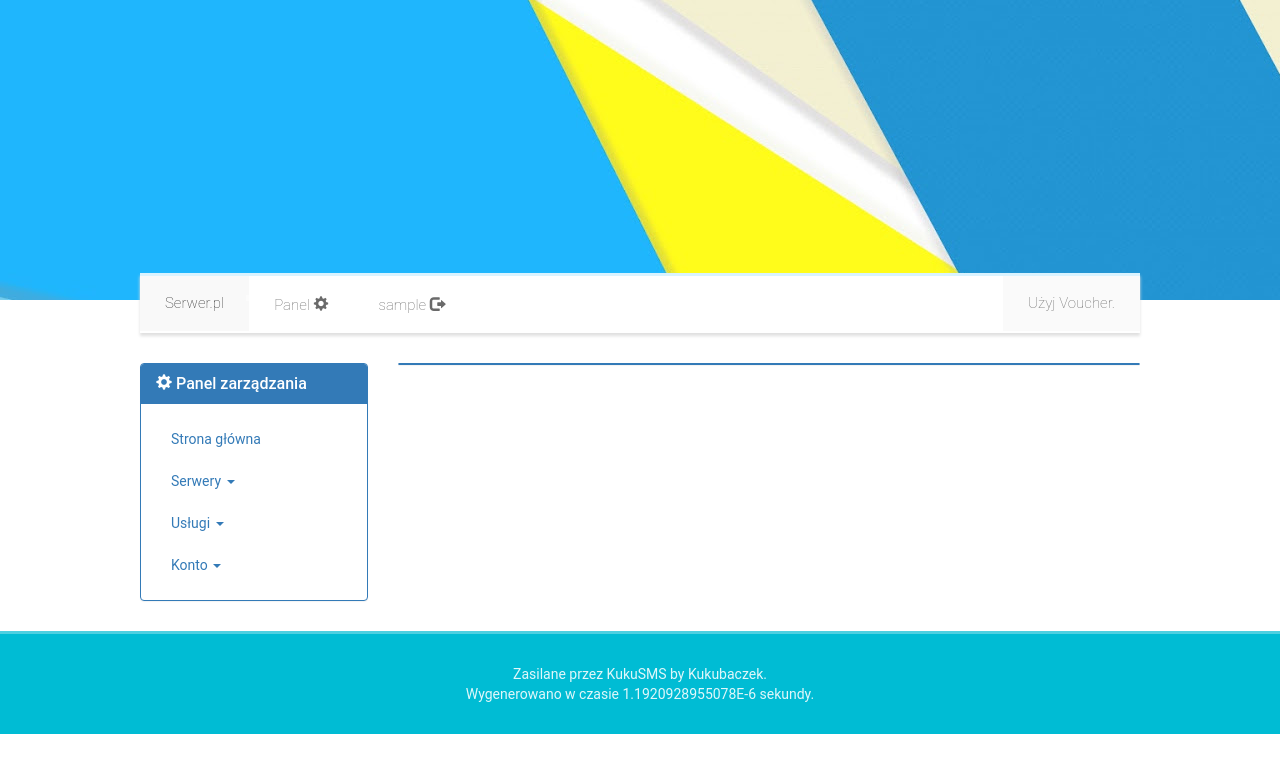
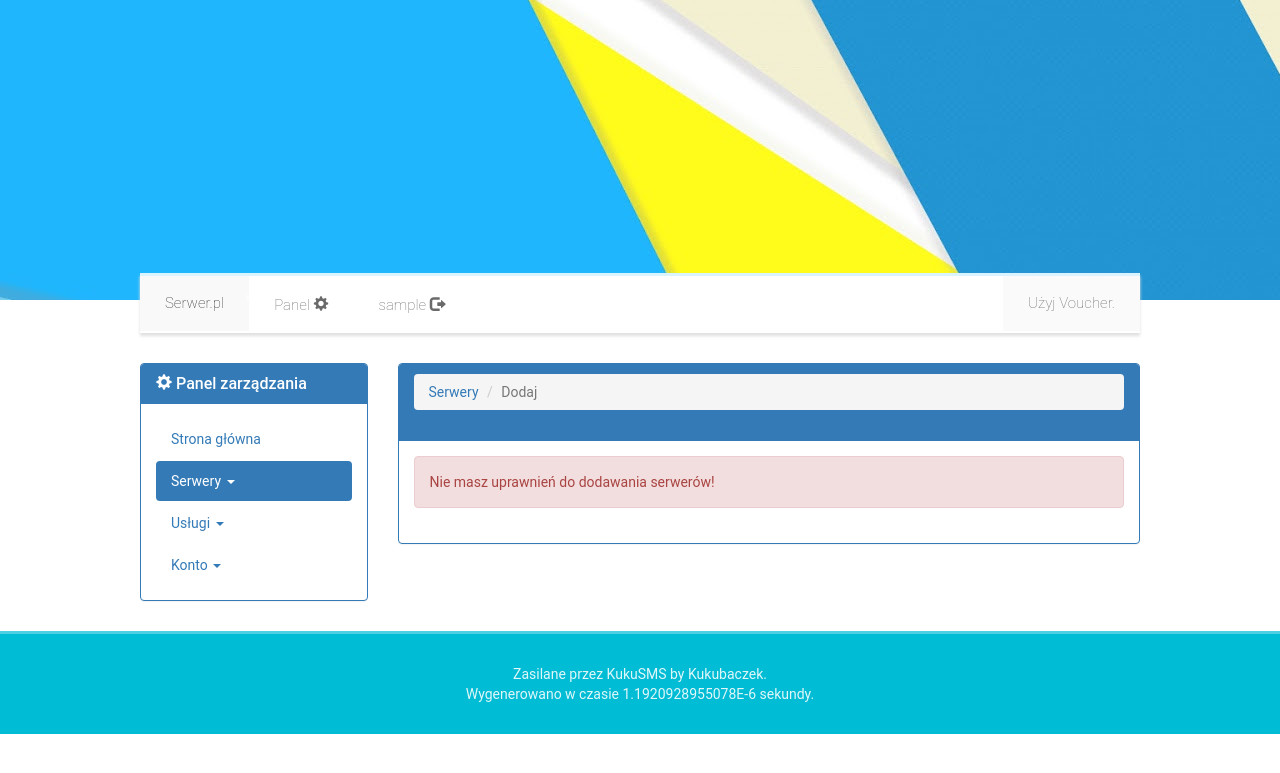
Before and after one commit to kukubaczek/KukuShop, a PHP site: page /KukuShop/panel/index.php?page=serverAdd in a window 1280 px wide. Shown: the top 773 px of the page. Run offline with PHP 8.4, Linux system fonts and the light colour scheme; the visitor is signed in with stand-in values (Sample User, id 1); data that the repository does not hold is empty; some libraries are stand-ins or nearby versions.

Commit message:
System permisji
Dodano wstępne sprawdzanie czy zalogowany użytkownik ma daną permisję.
Dodano panel dodawania serwerów (jeszcze nie dodaje do bazy danych)

```diff
--- /dev/null
+++ b/www/panel/func/hasPerm.php
@@ -0,0 +1,24 @@
+<?php
+	function hasPermission($perms){
+
+  		include ('../config/mysql.php');
+
+		$sql = sprintf("SELECT permissions FROM users WHERE nick='%s' LIMIT 1",
+			@mysql_real_escape_string($_SESSION['nickname']));
+
+		$result = $conn->query($sql);
+
+		if ($result->num_rows > 0) {
+			while($row = $result->fetch_assoc()) {
+				if($row['permissions'] == "all") return true;
+				if(strpos($row['permissions'], $perms)){
+					return true;
+				}else{
+					return false;
+				}
+			}
+		}else{
+			return false;
+		}
+	}
+?>
--- a/www/panel/index.php
+++ b/www/panel/index.php
@@ -23,10 +23,17 @@
 								}
 
 						        echo('"><a href="index.php">Strona główna</a></li>
-						        <li class="dropdown">
+						        <li class="dropdown');
+
+						        if($_GET['page'] == "serverAdd"){
+							        echo(' active');
+							    }
+
+						        echo('">
 						          <a class="dropdown-toggle" data-toggle="dropdown" href="#">Serwery <span class="caret"></span></a>
 						          <ul class="dropdown-menu">
-						            <li><a href="#">Dodaj</a></li>
+						            <li><a href="#">Lista</a></li>
+						            <li><a href="?page=serverAdd">Dodaj</a></li>
 						            <li><a href="#">Edytuj</a></li>
 						          </ul>
 						        </li>
@@ -48,7 +55,7 @@
 						        echo('">
 						          <a class="dropdown-toggle" data-toggle="dropdown" href="#">Konto <span class="caret"></span></a>
 						          <ul class="dropdown-menu">
-						            <li><a href="index.php?page=changepass">Zmień hasło</a></li>
+						            <li><a href="?page=changepass">Zmień hasło</a></li>
 						            <li><a href="logout.php">Wyloguj</a></li>
 						          </ul>
 						        </li>
@@ -68,7 +75,7 @@
 				  	if(!isset($_SESSION['nickname'])){
 
 					echo('
-					  <div class="panel-heading"><h3 class="panel-title"><span class="glyphicon glyphicon-remove" aria-hidden="true"></span>  Brak permisji!</h3></div>
+					  <div class="panel-heading"><h3 class="panel-title"><span class="glyphicon glyphicon-remove" aria-hidden="true"></span>  Brak uprawnień!</h3></div>
 
 						<div class="panel-body">
 
@@ -93,9 +100,30 @@
 								</div>
 							</div>
 								');
+						}elseif($_GET['page'] == "serverAdd"){
+							echo('
+							  <div class="panel-heading">
+									<ol class="breadcrumb">
+									  <li><a>Serwery</a></li>
+									  <li class="active">Dodaj</li>
+									</ol>
+								</div>
+								<div class="panel-body">
+
+									');
+
+									include_once ('parts/add_server.php');
+									getAddServer();
+
+									echo('
+
+								</div>
+							</div>
+								');
 						}elseif($_GET['page'] == "changepass"){
 							echo('
 							  <div class="panel-heading">
+							  <!-- <br><h3 class="panel-title"><span class="glyphicon glyphicon-home" aria-hidden="true"></span>  Zmiana hasła</h3><br> -->
 									<ol class="breadcrumb">
 									  <li><a>Konto</a></li>
 									  <li class="active">Zmiana hasła</li>
@@ -105,7 +133,8 @@
 
 									');
 
-									include_once ('change_password.php');
+									include_once ('parts/change_password.php');
+									getChangePass();
 
 									echo('
 
--- /dev/null
+++ b/www/panel/parts/add_server.php
@@ -0,0 +1,73 @@
+<?php
+
+	function getAddServer(){
+
+		include('func/hasPerm.php');
+		if(hasPermission("kukubaczek", "addServer")){
+
+
+
+				if(isset($_POST['nazwa']) && ($_POST['nazwa'] == "" || $_POST['serv_id'] == "" || $_POST['serv_ip'] == "" || $_POST['port_q'] == "" || $_POST['port_r'] == "" || $_POST['pass_r'] == "")){
+
+					echo('
+							<div class="alert alert-danger" role="alert">
+							  Zostawiłeś puste pola! Spróbuj ponownie!
+							</div>
+					');
+
+					echoForm();
+				}else{
+					if(!isset($_POST['nazwa'])){
+						echoForm();
+					}else{
+						// dodaj serwer do bazy danych
+					}
+
+				}
+
+		}else{
+			echo('
+
+					<div class="alert alert-danger" role="alert">
+					 	Nie masz uprawnień do dodawania serwerów!
+					</div>
+
+			');
+		}
+	}
+
+	function echoForm(){
+
+					echo('
+						<form action="index.php?page=serverAdd" method="POST">
+						  <div class="form-group">
+						    <label for="nazwa">Podaj nazwę serwera (max 16 znaków)</label>
+						    <input type="text" class="form-control" name="nazwa" id="nazwa" placeholder="np.: Survival">
+						  </div>
+						  <div class="form-group">
+						    <label for="id_serwera">Podaj identyfikator serwera (max 12 znaków)</label>
+						    <input type="text" class="form-control" name="serv_id" id="id_serwera" placeholder="np.: surv">
+						  </div>
+						  <div class="form-group">
+						    <label for="ip_serwera">Podaj IP serwera (cyferkowe)</label>
+						    <input type="text" class="form-control" name="serv_ip" id="ip_serwera" placeholder="np.: 127.0.0.1">
+						  </div>
+						  <div class="form-group">
+						    <label for="ip_serwera">Podaj port <b>QUERY</b> serwera (do statusu)</label>
+						    <input type="text" class="form-control" name="port_q" id="ip_serwera" placeholder="np.: 25565">
+						  </div>
+						  <div class="form-group">
+						    <label for="ip_serwera">Podaj port <b>RCON</b> serwera (do wykonywania komend)</label>
+						    <input type="text" class="form-control" name="port_r" id="ip_serwera" placeholder="np.: 127.0.0.1">
+						  </div>
+						  <div class="form-group">
+						    <label for="ip_serwera">Podaj hasło <b>RCON</b> serwera (do wykonywania komend)</label>
+						    <input type="text" class="form-control" name="pass_r" id="ip_serwera" placeholder="np.: i3Map01">
+						  </div>
+						  <button type="submit" class="btn btn-default" style="float: right;">Dodaj serwer</button>
+						</form>
+					');
+
+	}
+
+?>
--- a/www/panel/zaloguj.php
+++ b/www/panel/zaloguj.php
@@ -49,7 +49,8 @@
 
 					  		include_once ('../config/mysql.php');
 
-							$sql = "SELECT * FROM users WHERE nick='".$_POST['nick']."' LIMIT 1";
+							$sql = sprintf("SELECT * FROM users WHERE nick='%s' LIMIT 1",
+								@mysql_real_escape_string($_POST['nick']));
 							$result = $conn->query($sql);
 
 							if ($result->num_rows > 0) {
@@ -70,7 +71,7 @@
 										');
 									  	$_SESSION['nickname'] = $_POST['nick'];
 									  	echo('<meta http-equiv="refresh" content="2; url=index.php" />');
-									  	$sql = "UPDATE `users` SET `lastLogin` = '".time()."' WHERE `nick` = 'kukubaczek';";
+									  	$sql = "UPDATE `users` SET `lastLogin` = '".time()."' WHERE `nick` = '".$_POST['nick']."';";
 									  	$conn->query($sql);
 								  	}else{
 									  	echo('
```
Also changed, not shown: www/panel/change_password.php (deleted, +0 -15 lines), www/panel/parts/change_password.php (added, +24 -0 lines).
